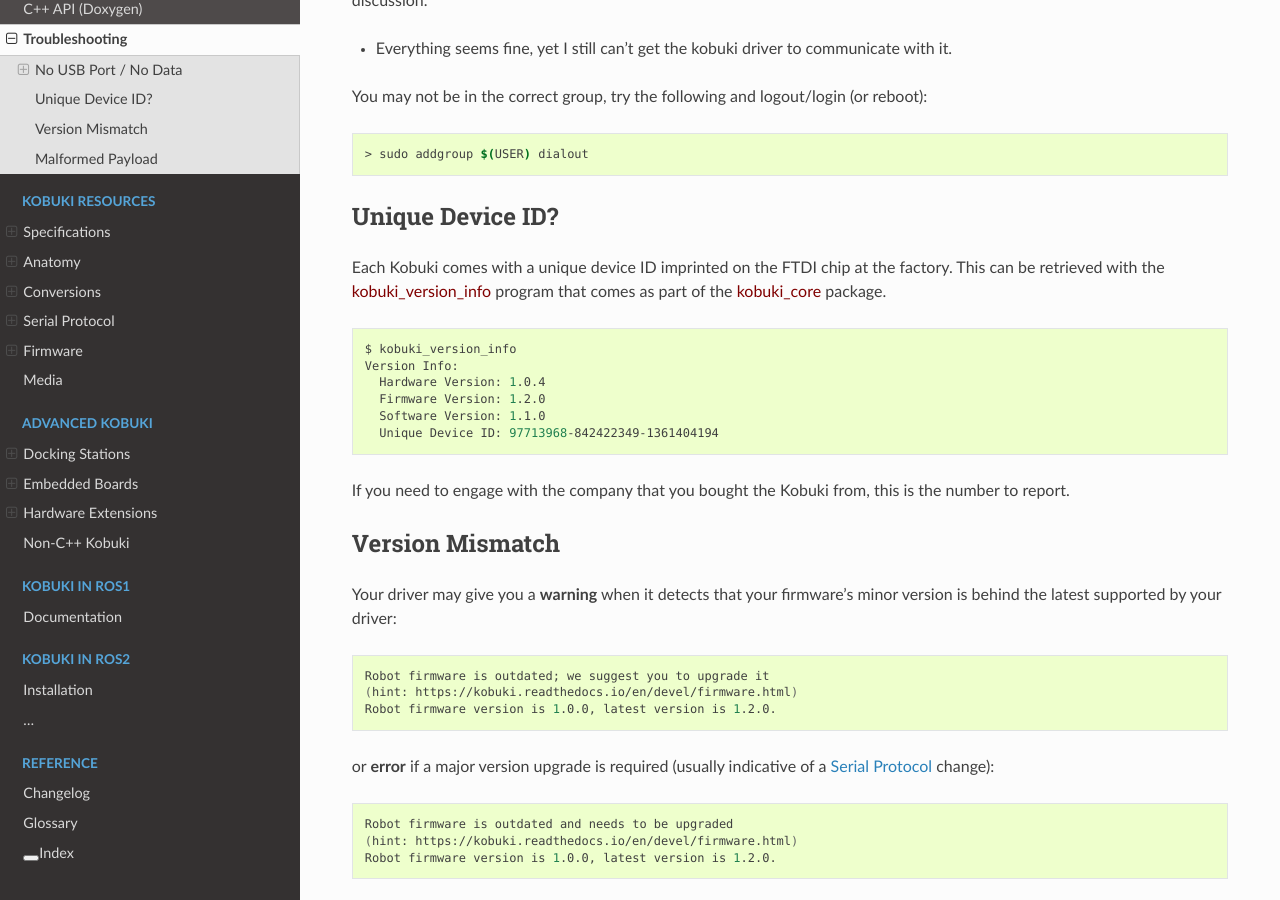
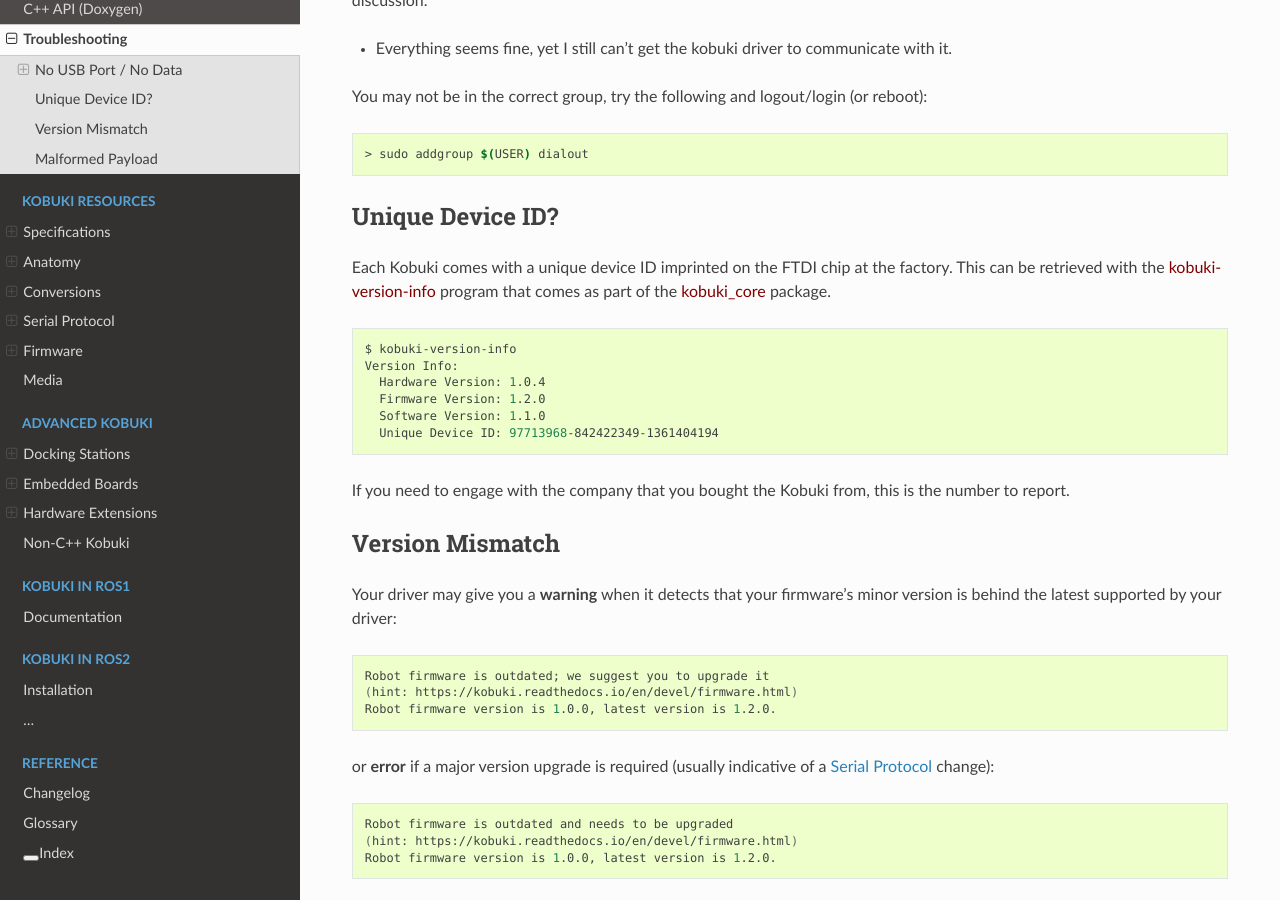
Before and after one commit to kobuki-base/kobuki_documentation, a Sphinx documentation site: the page built from doc/troubleshooting.rst, in a window 1280 px wide and 900 px high, scrolled down 1436 px. Built offline with Sphinx 7.4.7 and the Read the Docs theme 2.0.0, drawn with Linux system fonts in a browser that asks for light colours.

Commit message:
[all] updated for tools with dashed names

```diff
--- a/doc/firmware.rst
+++ b/doc/firmware.rst
@@ -20,7 +20,7 @@ and hardware:
 
 .. code-block:: bash
 
-  $ kobuki_version_info
+  $ kobuki-version-info
     Version Info:
      * Hardware Version: 1.0.4
      * Firmware Version: 1.2.0
--- a/doc/troubleshooting.rst
+++ b/doc/troubleshooting.rst
@@ -89,12 +89,12 @@ Unique Device ID?
 
 Each Kobuki comes with a unique device ID imprinted on the FTDI chip
 at the factory. This can be retrieved with the
-:maroon:`kobuki_version_info` program that comes as part of the
+:maroon:`kobuki-version-info` program that comes as part of the
 :maroon:`kobuki_core` package.
 
 .. code-block:: bash
 
-   $ kobuki_version_info
+   $ kobuki-version-info
    Version Info:
      Hardware Version: 1.0.4
      Firmware Version: 1.2.0
```
Also changed, not shown: doc/software.rst (+2 -5 lines).
